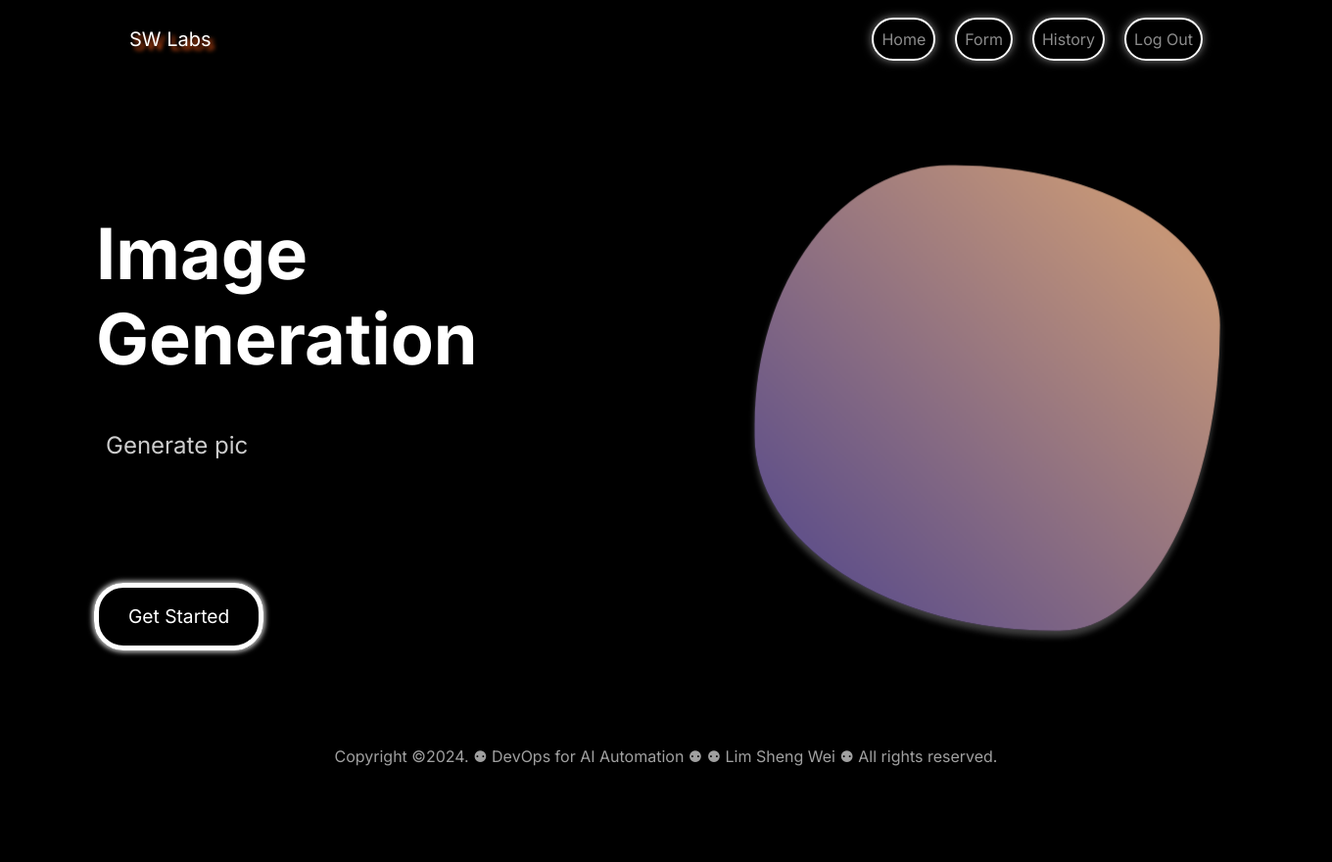
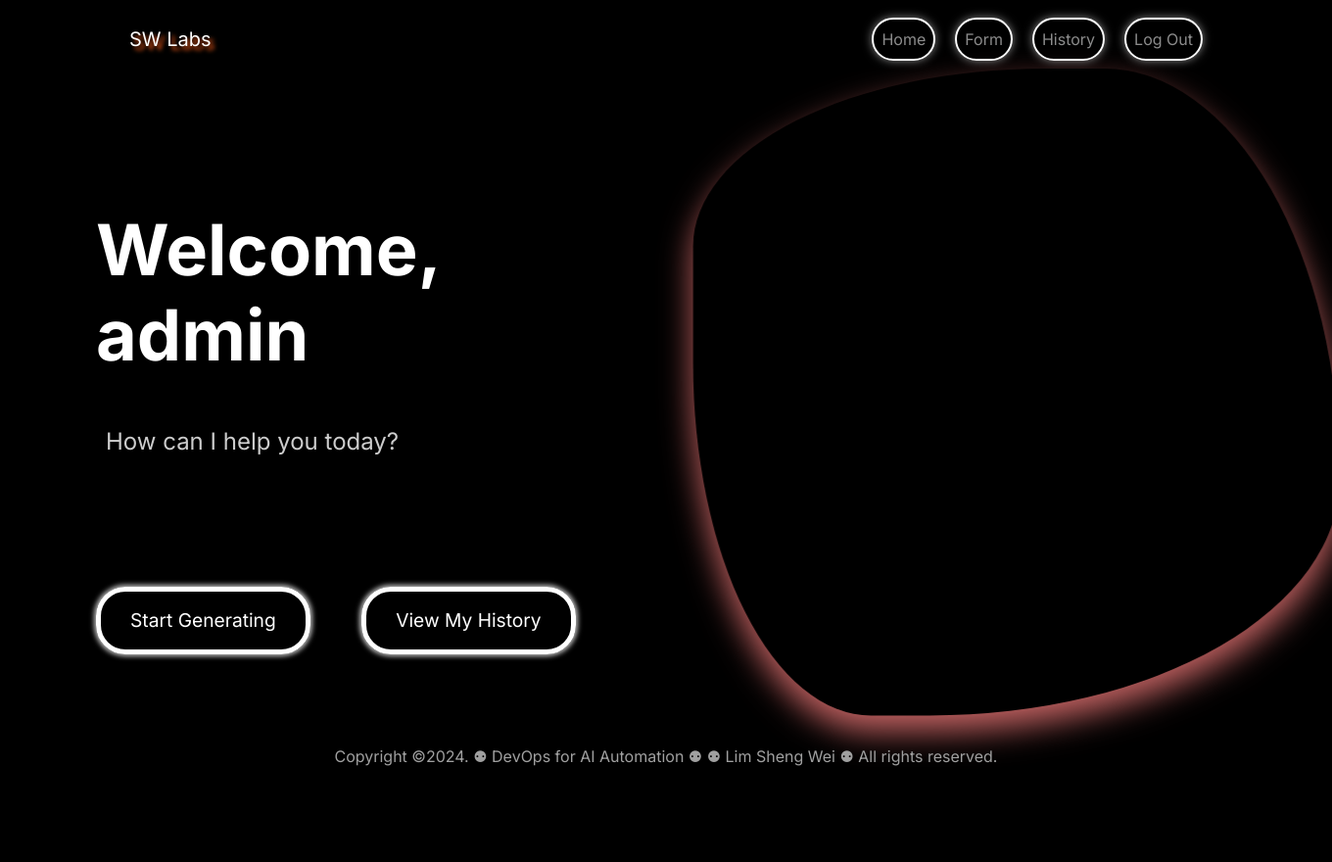
Before and after one commit to shengg-ww/EMNIST-Letter-Generation-Website, a Flask app: page /home in a window 1360 px wide. Shown: the whole page at 98% size. Run offline with Flask 3, Linux system fonts and the light colour scheme; a user stored in the database is signed in; some libraries are stand-ins or nearby versions.

Commit message:
New Pages

```diff
--- a/application/routes.py
+++ b/application/routes.py
@@ -33,9 +33,8 @@ url = 'https://ca2-daaa2b02-2309123-limshengwei.onrender.com/v1/models/saved_cga
 #Handles http://127.0.0.1:5000/
 @app.route('/')
 @app.route('/index')
-@app.route('/home')
 def index():
-    return render_template('index.html', title="Home", css_file='css/main.css', current_page="index")
+    return render_template('index.html', title="SW Labs", css_file='css/main.css', current_page="index")
 
 
 # <---------------------------------------------- FLASK-LOGIN --------------------------------------------<
@@ -126,12 +125,12 @@ def logout():
     flash("You have been logged out.", "info")
     return redirect(url_for('index'))
 
-@app.route('/form', methods=['GET', 'POST'])
+@app.route('/home')
 @login_required
 def form():
     # Get the username of the logged-in user
     username = current_user.username
-    return render_template("form.html",title='Form', form=form, css_file='css/main.css', current_page="form", username=username)
+    return render_template("home.html",title='Home', css_file='css/main.css', current_page="home", username=username)
 
 
 #Handles http://127.0.0.1:5000/predict
--- a/application/static/css/main.css
+++ b/application/static/css/main.css
@@ -23,13 +23,26 @@ body {
     bottom:80px;
     animation: blob-animation 15s infinite ease-in-out, gradient-animation 5s infinite linear;
     transition: transform 0.4s ease, box-shadow 0.4s ease;
+
 }
 
-.animated-blob:hover {
-  transform: rotate(15deg);
 
-  box-shadow: 0 15px 30px rgba(255, 69, 0, 0.5); /* Adds a glowing shadow only when hovered */
+
+.animated-blob2 {
+  position: absolute; /* Position it relative to the nearest positioned ancestor */
+  width: 600px;
+  height: 600px;
+  top:120px;
+  background: black;
+  box-shadow: 0 15px 30px rgba(240, 121, 121, 0.8); /* Adds a glowing shadow */
+  border-radius: 100%; /* Make it circular */
+  z-index: -1; /* Behind the text */
+  animation: blob-animation 25s infinite ease-in-out, gradient-animation 5s infinite linear;
+  transition: transform 0.4s ease, box-shadow 0.4s ease;
 }
+
+
+
 .start-button{
   background: transparent;
   color:white;
@@ -97,7 +110,7 @@ body {
         height: 200px;
     }
 }
-.home-subtitle, .home-title,.start-button{
+.home-subtitle, .home-title,.start-button,.generate-button,.history-button{
   animation: fadeIn 2s ease-in-out;
 }
 @keyframes fadeIn {
@@ -229,7 +242,7 @@ margin-top:30px;
   padding: 40px;
   max-width: 600px;
   position: relative;
-  top: 40px;
+  top: 70px;
   margin: 0 auto; /* Center align */
   background: rgba(0, 0, 0, 0.9);
   border-radius: 30px;
@@ -262,6 +275,25 @@ margin-top:30px;
     transform: translateY(0);
   }
 }
+.history-button,.generate-button{
+  background: transparent;
+  color:white;
+  margin-left: 50px;
+  border-radius: 30px;
+  transition: transform 0.2s ease, box-shadow 0.2s ease;
+  box-shadow: 0 0 5px 2px rgba(255, 255, 255, 0.75); /* Focus glow */
+  border: 5px solid #ffffff; /* Blue border */
+  position:relative;
+  padding: 15px 30px;
+  font-size: 1.2rem;
+  transition: all 0.3s ease-in-out;
+}
+.history-button:hover,.generate-button:hover {
+  background: #f8f8f8; /* Solid blue on hover */
+  border: 5px solid #ffffff; /* Blue border */
+  color: black;
+  transform: scale(1.02); /* Slight hover effect */
+}
 
 .user-button{
   background: transparent;
@@ -283,7 +315,11 @@ margin-top:30px;
   color: black;
   transform: scale(1.02); /* Slight hover effect */
 }
-
+.typing-text {
+  min-height: 1.5em; /* Adjust based on font size */
+  display: inline-block; /* Ensures the height applies correctly */
+  overflow: hidden; /* Prevent layout issues during animation */
+}
 .form-error-message{
   color: #d9534f; /* Bootstrap Danger Red */
   font-size: 14px;
--- a/application/templates/form.html
+++ b/application/templates/home.html
@@ -7,10 +7,17 @@
         <div class="col-sm-12 col-md-6 d-flex flex-column align-items-start justify-content-center px-5">
             <h1 class="home-title" id="typing-title"></h1>
             <p class="home-subtitle" id="typing-subtitle"></p>
+            <!-- Buttons Section -->
+            <div class="mt-4">
+                <button class="btn generate-button" id="start-generating-btn "onclick="location.href='/generate'">Start Generating</button>
+                <button class="btn history-button ms-5" id="view-history-btn " onclick="location.href='/history'">View My History</button>
+            </div>
+        </div>
+        <div class="col-sm-12 col-md-6 d-flex flex-column align-items-start justify-content-center px-5">
+             <div class="animated-blob2"></div>
         </div>
     </div>
 </div>
-
 <script>
     function typeWriter(element, text, speed = 75) {
     let i = 0; // Start from the first character
--- a/application/templates/includes/nav.html
+++ b/application/templates/includes/nav.html
@@ -13,11 +13,20 @@
         <!-- Collapsible Navbar Content -->
         <div class="collapse navbar-collapse" id="navbarNav">
             <ul class="navbar-nav ms-auto">
-                {% if  request.endpoint == 'login'  %}
+                {% if  request.endpoint == 'login' or request.endpoint =='register' %}
                     <!-- Simplified Navbar -->
                     <li class="nav-item">
-                        <a class="nav-link" href="/home">Home</a>
+                        <a class="nav-link" href="/">Back</a>
                     </li>
+                    <li class="nav-item">
+                        <a class="nav-link" href="/login">Log In</a>
+                    </li>
+                    <li class="nav-item">
+                        <a class="nav-link" href="/register">Register</a>
+                    </li>
+
+                {% elif  request.endpoint == 'index'%}
+                    <!-- Simplified Navbar -->
                     <li class="nav-item">
                         <a class="nav-link" href="/login">Log In</a>
                     </li>
```
